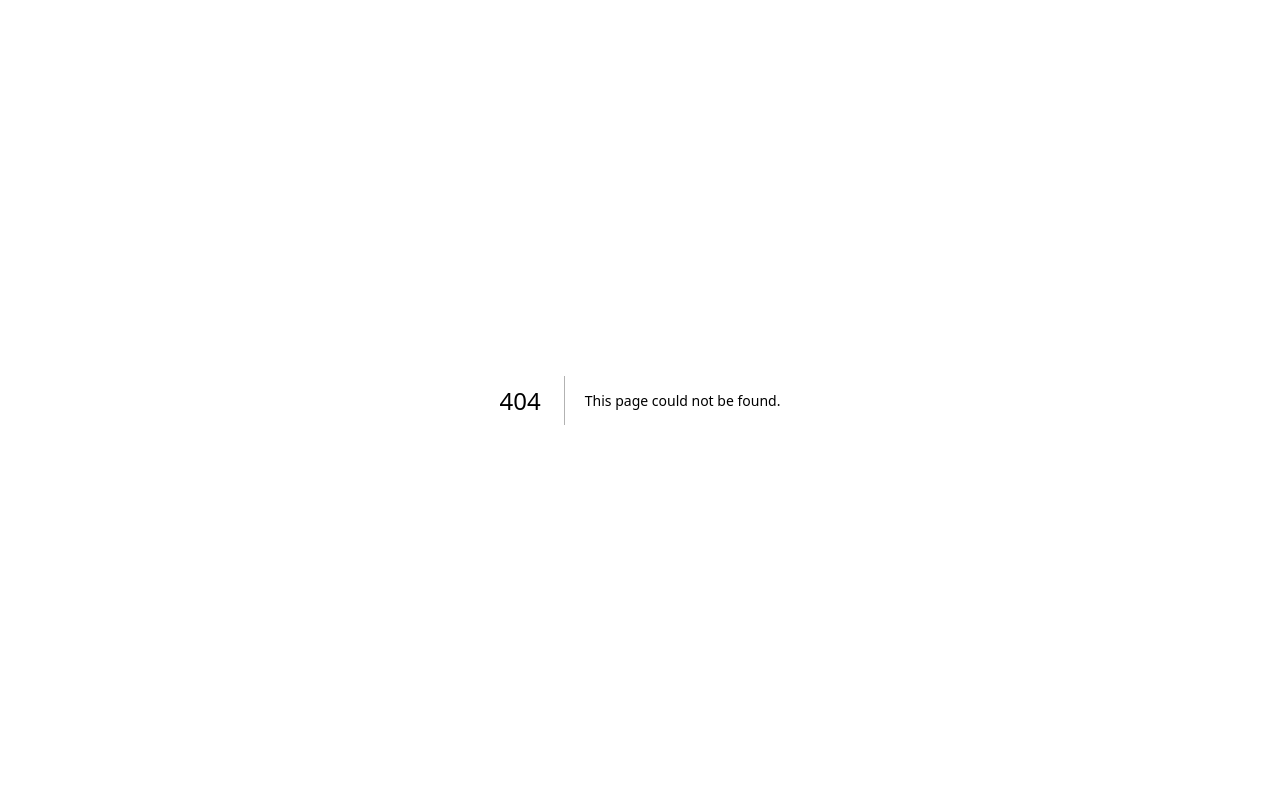
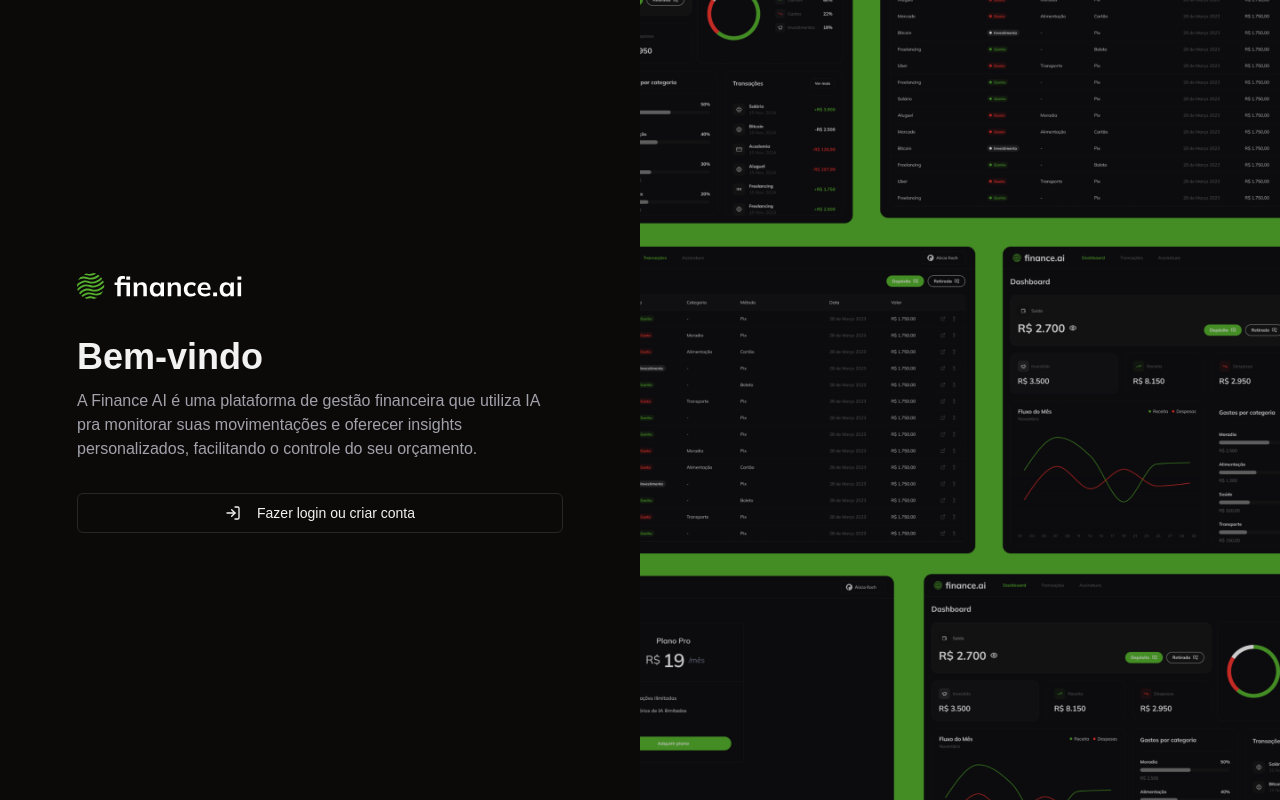
Before and after one commit to Hceus/projeto-finance-ai, a Next.js app: page /login in a window 1280 px wide. Before the commit this address had no page. Built offline with nearby package versions, Linux system fonts and the light colour scheme.

Commit message:
feat: add login page

```diff
--- /dev/null
+++ b/app/login/page.tsx
@@ -0,0 +1,41 @@
+import Image from "next/image";
+import { Button } from "../_components/ui/button";
+import { LogInIcon } from "lucide-react";
+
+const LoginPage = () => {
+  return (
+    <div className="grid h-full grid-cols-2">
+      {/*Esquerda */}
+      <div className="mx-auto flex h-full max-w-[550px] flex-col justify-center p-8">
+        <Image
+          src="/logo.svg"
+          width={173}
+          height={39}
+          alt="Finance IA"
+          className="mb-8"
+        />
+        <h1 className="mb-3 text-4xl font-bold">Bem-vindo</h1>
+        <p className="text-muted-foreground mb-8">
+          A Finance AI é uma plataforma de gestão financeira que utiliza IA pra
+          monitorar suas movimentações e oferecer insights personalizados,
+          facilitando o controle do seu orçamento.
+        </p>
+        <Button variant="outline">
+          <LogInIcon className="mr-2" />
+          Fazer login ou criar conta
+        </Button>
+      </div>
+      {/*Direita */}
+      <div className="relative h-full w-full">
+        <Image
+          src="/login.png"
+          alt="Faça Login"
+          fill
+          className="object-cover"
+        />
+      </div>
+    </div>
+  );
+};
+
+export default LoginPage;
--- a/app/subscprition/page.tsx
+++ b/app/subscprition/page.tsx
@@ -1,5 +1,5 @@
-const Subscription = () => {
-   return <h1>Subscripiton page</h1>
+const SubscriptionPage = () => {
+  return <h1>Subscripiton page</h1>;
 };
 
-export default Subscription
+export default SubscriptionPage;
--- a/app/transactions/page.tsx
+++ b/app/transactions/page.tsx
@@ -1,5 +1,5 @@
-const Transcripition = () => {
-   return <h1>Transcrition page</h1>
+const TranscripitionPage = () => {
+  return <h1>Transcrition page</h1>;
 };
 
-export default Transcripition
+export default TranscripitionPage;
```
Also changed, not shown: public/login.png (added), public/logo.svg (added).
